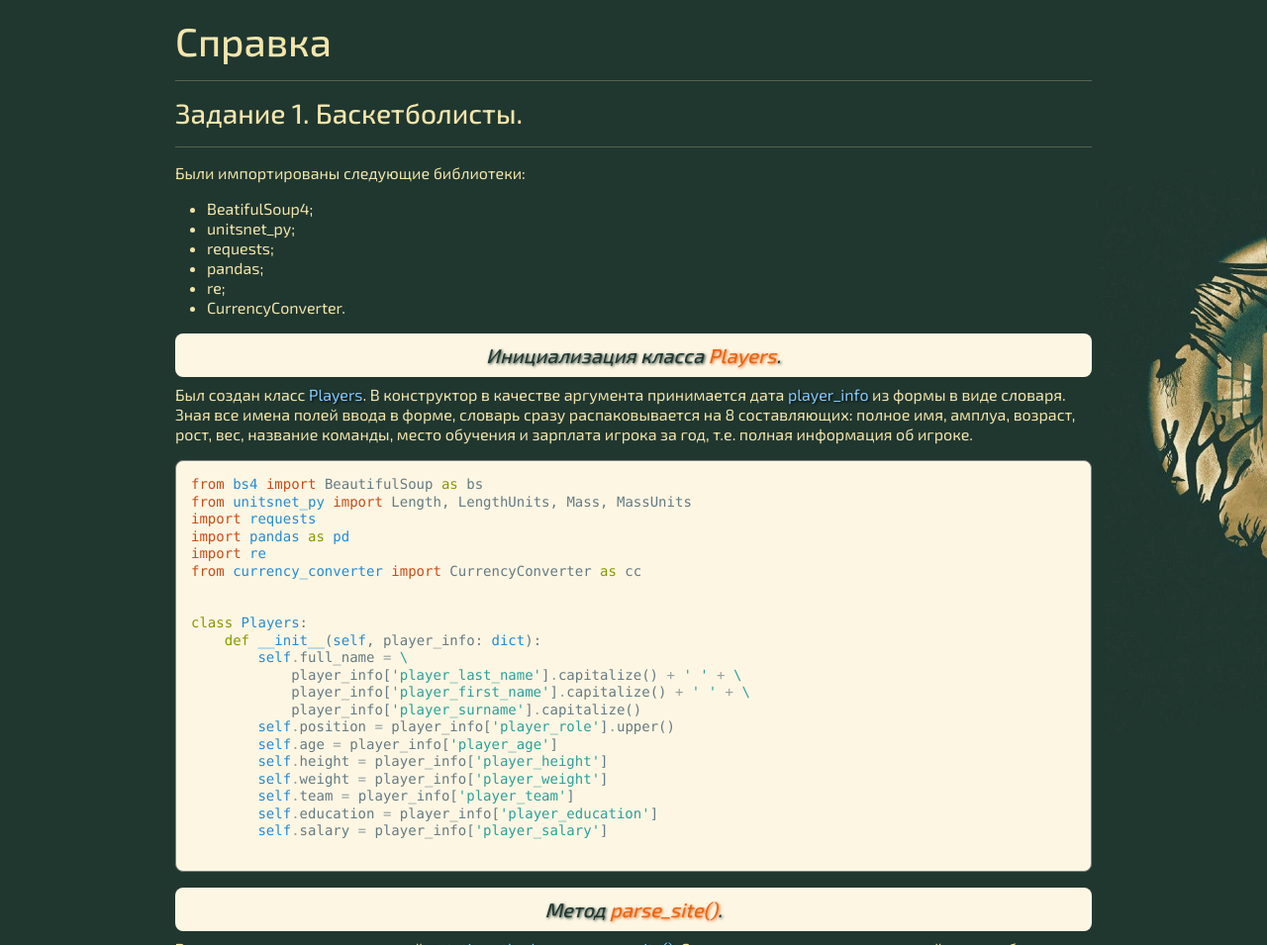
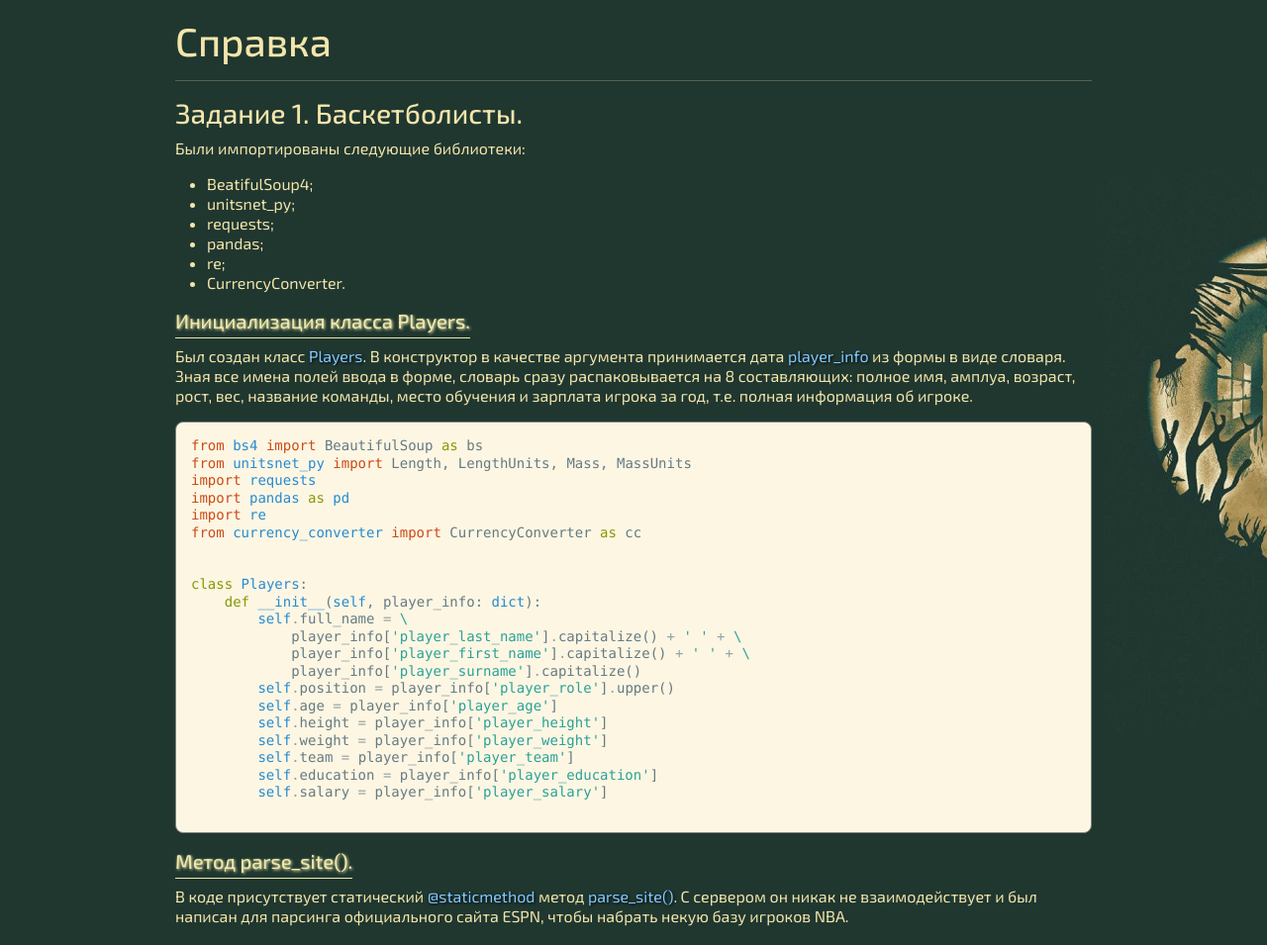
Before and after one commit to AzukoTazumaki/DZ_Python_21, a Flask app: page /help in a window 1280 px wide. Shown: the part 148-1103 px from the top of the page at 99% size. Run offline with Flask 3, Linux system fonts and the light colour scheme; some libraries are stand-ins or nearby versions.

Commit message:
Шаблоны и их стилизация (v1.4.0)

```diff
--- a/static/css/style.css
+++ b/static/css/style.css
@@ -93,19 +93,11 @@ body {
 }
 
 .title_method {
-    color: var(--marsh);
-    text-shadow: var(--marsh-shadow);
-    text-align: center;
-    background-color: var(--cloud-white);
-    padding: 10px;
-    border-radius: 8px;
-    font-style: italic;
-}
-
-.title_method_span {
-    color: var(--papaya-orange);
-    text-shadow:
-        var(--papaya-orange-shadow);
+    color: var(--palegoldenrod);
+    text-shadow: var(--palegoldenrod-shadow);
+    border-bottom: 1px solid var(--palegoldenrod);
+    padding-bottom: 5px;
+    width: fit-content;
 }
 
 /* ————————————————————————————————————————————————— BLOCK WELCOME ————————————————————————————————————————————————— */
--- a/templates/codes/ex_1/codes_ex_1_template.html
+++ b/templates/codes/ex_1/codes_ex_1_template.html
@@ -1,8 +1,6 @@
 {% block codes_ex_1 %}
 
 <h3>Задание 1. Баскетболисты.</h3>
-
-<hr>
 
 <p>Были импортированы следующие библиотеки:</p>
 
--- a/templates/codes/ex_2/codes_ex_2_template.html
+++ b/templates/codes/ex_2/codes_ex_2_template.html
@@ -3,8 +3,6 @@
 <hr class="mt-3">
 
 <h3>Задание 2. Переводчик.</h3>
-
-<hr>
 
 <p>Были импортированы следующие библиотеки:</p>
 
@@ -50,7 +48,7 @@
 {% include 'codes/ex_2/read_csv_to_html.html' %}
 {% endblock %}
 
-<h5 class="title_method mt-3">Метод <span class="title_method_span">error_method()</span>.</h5>
+<h5 class="title_method mt-3">Метод <span class="title_method_span">error()</span>.</h5>
 
 {% block error_method_ex_2 %}
 {% include 'codes/ex_2/error.html' %}
--- a/templates/description.html
+++ b/templates/description.html
@@ -13,7 +13,9 @@
                 помощь в этом проекте пришли библиотеки:
             </p>
             <ul>
-                <li>Faker – фейковые данные для быстрого создания словаря;</li>
+                <li>Flask – фреймворк для поднятия сервера;</li>
+                <li>mimesis – фейковые данные для быстрого создания словаря;</li>
+                <li>random – рандомный выбор элемента;</li>
                 <li>Pandas – добавление строк в файл csv и их считывание;</li>
                 <li>BeatifulSoup 4 - парсинг сайтов;</li>
                 <li>translators – переводчик слов;</li>
@@ -24,7 +26,7 @@
                 <li>Pygments – использовалось для объяснения работы кода в разделе "Помощь";</li>
             </ul>
             <p>
-                Примечание: если хочется разобраться в коде, в шапке профиля перейдите
+                Примечание: если хотите разобраться в коде, в шапке профиля перейдите
                 в раздел "Помощь".
             </p>
         </div>
```
